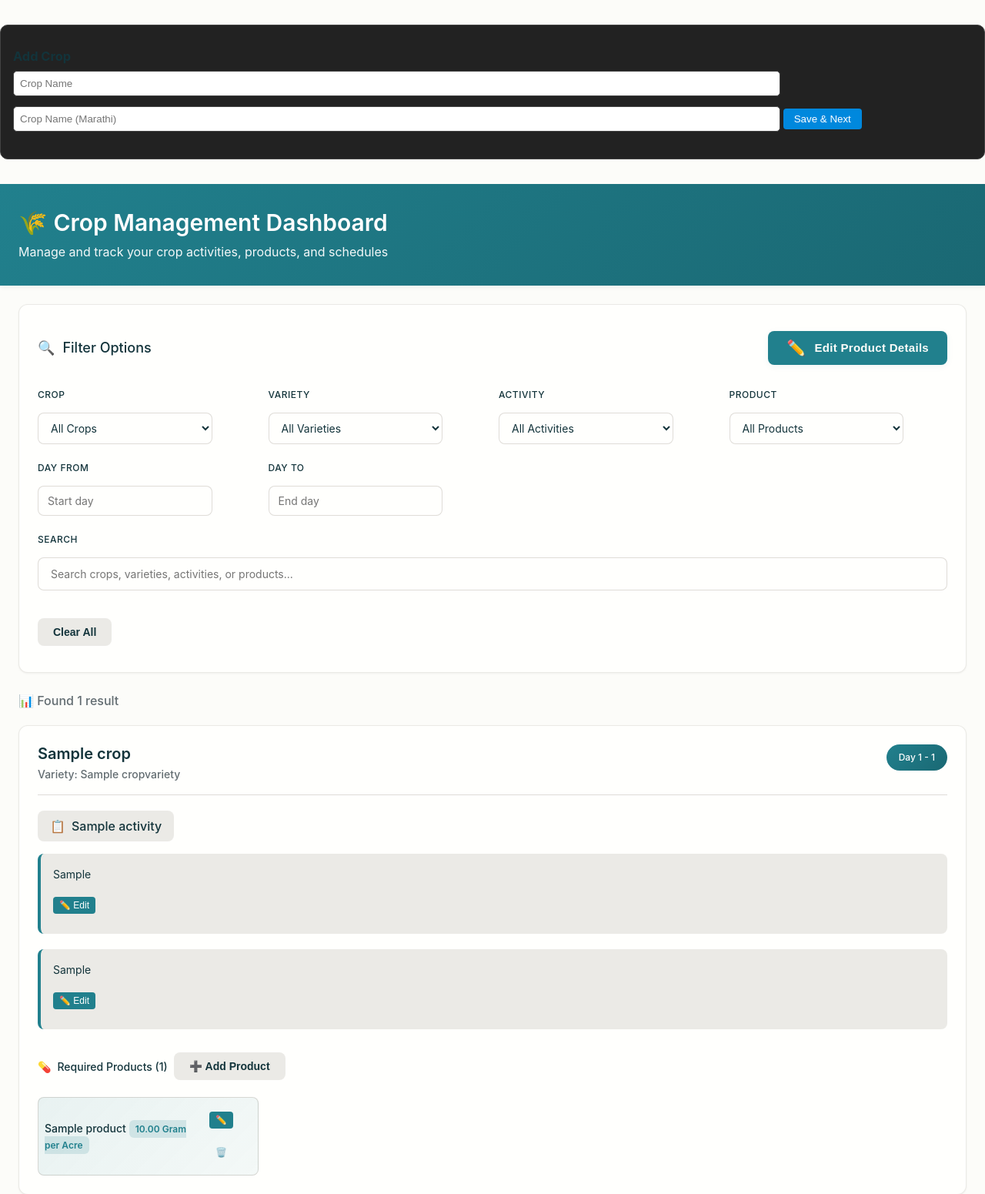
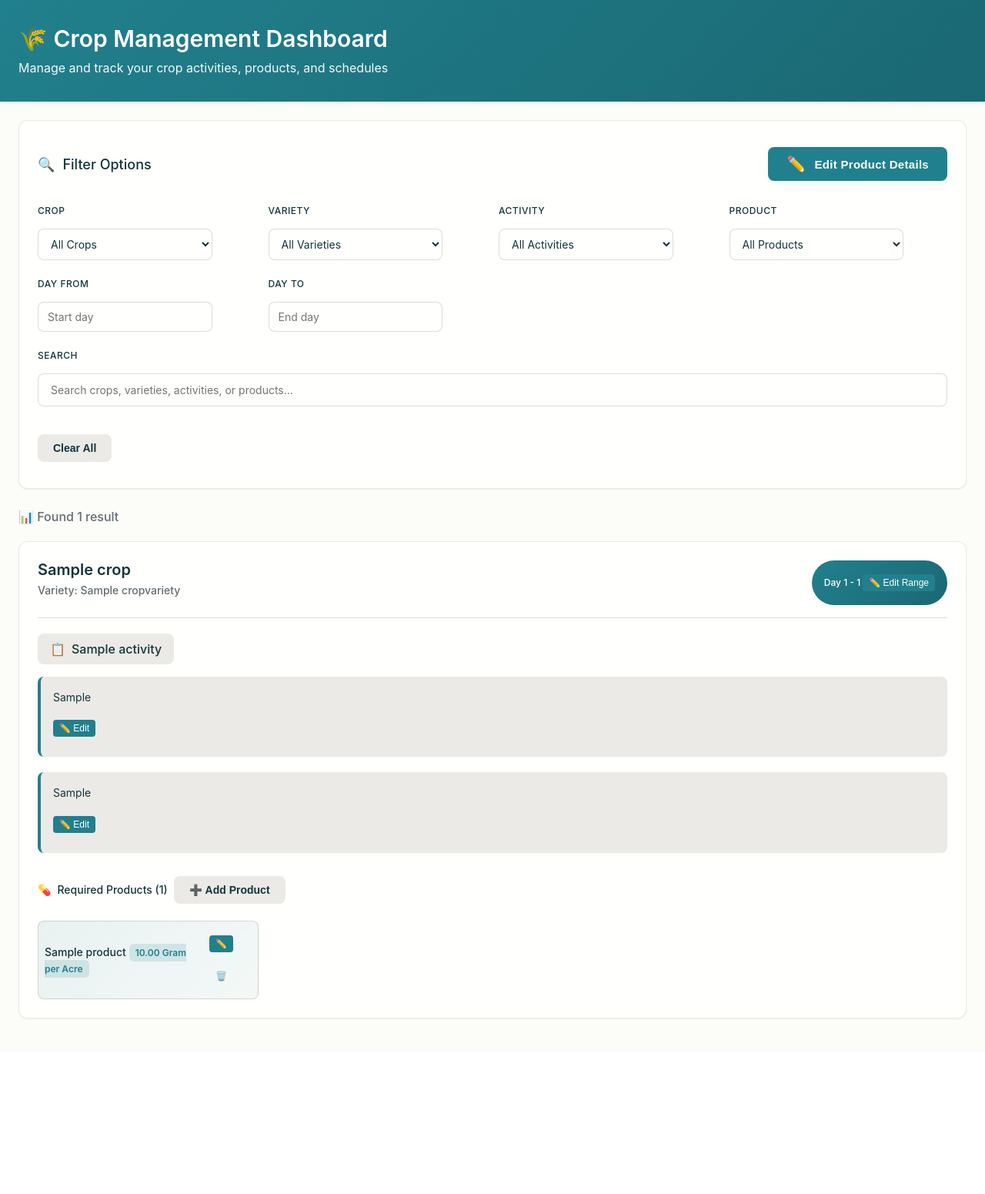
Before and after one commit to Bhati90/workcrop, a Django app: page / in a window 1280 px wide. Shown: the top 1551 px of the page at 77% size. After the commit the page ends 1324 px from the top, so only its background shows below. Run offline with Django 4.2, Linux system fonts and the light colour scheme; tables that the repository leaves empty hold one stand-in row (values such as "Sample post").

Commit message:
img edit

```diff
--- a/calender/templates/dashboard.html
+++ b/calender/templates/dashboard.html
@@ -568,58 +568,7 @@ button { padding: 6px 14px; margin: 10px 0; border-radius: 4px; background: #08d
 </head>
 <body>
     <div class="app-container">
-        <div class="wizard-form" id="wizardForm">
-  <!-- Step 1: Crop -->
-  <div class="wizard-step active" id="step-crop">
-    <h3>Add Crop</h3>
-    <input type="text" id="crop-name" placeholder="Crop Name" required>
-    <input type="text" id="crop-name-marathi" placeholder="Crop Name (Marathi)">
-    <button onclick="saveCrop()">Save & Next</button>
-  </div>
-  <!-- Step 2: Variety -->
-  <div class="wizard-step" id="step-variety">
-    <h3>Add Variety</h3>
-    <span id="current-crop"></span>
-    <input type="text" id="variety-name" placeholder="Variety Name" required>
-    <input type="text" id="variety-name-marathi" placeholder="Variety Name (Marathi)">
-    <button onclick="saveVariety()">Save & Next</button>
-  </div>
-  <!-- Step 3: Activity -->
-  <div class="wizard-step" id="step-activity">
-    <h3>Add Activity</h3>
-    <input type="text" id="activity-name" placeholder="Activity Name" required>
-    <input type="text" id="activity-name-marathi" placeholder="Activity Name (Marathi)">
-    <button onclick="saveActivity()">Save & Next</button>
-  </div>
-  <!-- Step 4: DayRange -->
-  <div class="wizard-step" id="step-dayrange">
-    <h3>Add Day Range</h3>
-    <input type="number" id="start-day" placeholder="Start Day" required>
-    <input type="number" id="end-day" placeholder="End Day" required>
-    <textarea id="info" placeholder="Activity Info"></textarea>
-    <textarea id="info-marathi" placeholder="Activity Info (Marathi)"></textarea>
-    <button onclick="saveDayRange()">Save & Next</button>
-  </div>
-  <!-- Step 5: Products for this DayRange -->
-  <div class="wizard-step" id="step-products">
-    <h3>Add Product for This Activity</h3>
-    <select id="product-id"></select>
-    <input type="number" step="0.01" id="dosage" placeholder="Dosage">
-    <select id="dosage-unit">
-      <option value="gm/acre">Gram per Acre</option>
-      <option value="kg/acre">Kilogram per Acre</option>
-      <option value="ml/acre">Milliliter per Acre</option>
-      <option value="liter/acre">Liter per Acre</option>
-      <option value="gm/liter">Gram per Liter</option>
-      <option value="ml/liter">Milliliter per Liter</option>
-      <option value="gm/plant">Gram per Plant</option>
-      <option value="ml/plant">Milliliter per Plant</option>
-    </select>
-    <button onclick="saveDayRangeProduct()">Add Product (repeat)</button>
-    <button onclick="endWizard()">Finish</button>
-    <div id="product-msg"></div>
-  </div>
-</div>
+
 
         <div class="header">
             <div class="header-content">
@@ -727,14 +676,17 @@ button { padding: 6px 14px; margin: 10px 0; border-radius: 4px; background: #08d
 
             {% if day_ranges %}
                 {% for day_range in day_ranges %}
-                <div class="crop-card">
-                    <div class="card-header">
+                <div class="crop-card" data-dayrange-id="{{ day_range.id }}">
+<div class="card-header" >
    <div class="card-title">
      <div class="crop-name">{{ day_range.crop_variety.crop.name }}</div>
      <div class="variety-name">Variety: {{ day_range.crop_variety.name }}</div>
    </div>
    <div class="day-badge">
      Day {{ day_range.start_day }} - {{ day_range.end_day }}
+     <button class="btn-edit" onclick="enableDayRangeEdit({{ day_range.id }}, {{ day_range.start_day }}, {{ day_range.end_day }})">
+        ✏️ Edit Range
+     </button>
    </div>
 </div>
 
@@ -818,6 +770,7 @@ button { padding: 6px 14px; margin: 10px 0; border-radius: 4px; background: #08d
 
 
 <script>
+
 document.addEventListener('DOMContentLoaded', function() {
     const filterForm = document.getElementById('filterForm');
     const cropSelect = document.getElementById('crop');
@@ -984,6 +937,96 @@ function saveInfoMarathi(dayRangeId) {
     const newInfo = document.getElementById(`info-marathi-edit-${dayRangeId}`).value;
     updateDayRange(dayRangeId, { info_marathi: newInfo }, 'info_marathi');
 }
+let currentAddProductDayRangeId = null;
+
+// Show add product form inline for a DayRange
+function addNewProduct(dayRangeId) {
+    // Hide any open add product forms
+    document.querySelectorAll('.add-product-row').forEach(el => el.remove());
+
+    const parent = document.getElementById('products-grid-' + dayRangeId);
+    // Prepare template for add row
+    let html = `
+    <div class="add-product-row" style="display:flex;align-items:center;gap:8px;margin:8px 0;">
+        <select id="add-product-select-${dayRangeId}">
+            ${PRODUCTS_LIST.map(prod => `<option value="${prod.id}">${prod.name}</option>`).join("")}
+        </select>
+        <input type="number" step="0.01" id="add-dosage-${dayRangeId}" placeholder="Dosage">
+        <select id="add-dosage-unit-${dayRangeId}">
+            <option value="gm/acre">Gram per Acre</option>
+            <option value="kg/acre">Kilogram per Acre</option>
+            <option value="ml/acre">Milliliter per Acre</option>
+            <option value="liter/acre">Liter per Acre</option>
+            <option value="gm/liter">Gram per Liter</option>
+            <option value="ml/liter">Milliliter per Liter</option>
+            <option value="gm/plant">Gram per Plant</option>
+            <option value="ml/plant">Milliliter per Plant</option>
+        </select>
+        <button onclick="saveNewProduct(${dayRangeId})">Add</button>
+        <button onclick="this.closest('.add-product-row').remove();">Cancel</button>
+    </div>
+    `;
+    parent.insertAdjacentHTML('afterbegin', html);
+    currentAddProductDayRangeId = dayRangeId;
+}
+
+// Replace with your way to expose products array. In Django, pass PRODUCTS_LIST as JSON context var.
+var PRODUCTS_LIST = window.PRODUCTS_LIST || [];
+
+function saveNewProduct(dayRangeId) {
+    const productId = document.getElementById('add-product-select-' + dayRangeId).value;
+    const dosage = document.getElementById('add-dosage-' + dayRangeId).value;
+    const dosageUnit = document.getElementById('add-dosage-unit-' + dayRangeId).value;
+    fetch('/api/day-range-products/', {
+        method: 'POST',
+        headers: {'Content-Type': 'application/json'},
+        body: JSON.stringify({
+            day_range: dayRangeId,
+            product: productId,
+            dosage: dosage,
+            dosage_unit: dosageUnit
+        })
+    }).then(resp => {
+        if (resp.ok) location.reload();
+        else alert('Error adding product');
+    });
+}
+
+// ----- DayRange (all fields) Edit support -----
+function enableDayRangeEdit(dayRangeId, start, end) {
+    let editBox = document.getElementById('dayrange-edit-box-' + dayRangeId);
+    if (editBox) {
+        editBox.style.display = 'block';
+        return;
+    }
+
+    // Dynamically create an edit form inline after card-header
+    let card = document.querySelector(`[data-dayrange-id="${dayRangeId}"] .card-header`);
+console.log(card);
+let formHtml = `
+    <div id="dayrange-edit-box-${dayRangeId}" style="margin:10px 0;">
+        <input type="number" id="edit-start-${dayRangeId}" value="${start}" style="width:70px;">
+        <input type="number" id="edit-end-${dayRangeId}" value="${end}" style="width:70px;">
+        <button onclick="saveDayRangeEdit(${dayRangeId})">Save</button>
+        <button onclick="document.getElementById('dayrange-edit-box-${dayRangeId}').style.display='none'">Cancel</button>
+    </div>
+    `;
+    card.insertAdjacentHTML('afterend', formHtml);
+}
+
+function saveDayRangeEdit(dayRangeId) {
+    const start = document.getElementById('edit-start-' + dayRangeId).value;
+    const end = document.getElementById('edit-end-' + dayRangeId).value;
+    fetch(`/api/day-ranges/${dayRangeId}/`, {
+        method: 'PATCH',
+        headers: {'Content-Type': 'application/json'},
+        body: JSON.stringify({start_day: start, end_day: end})
+    }).then(resp => {
+        if (resp.ok) location.reload();
+        else alert('Failed to update Day Range');
+    });
+}
+
 
 async function updateDayRange(dayRangeId, data, field) {
     try {
--- a/crop/settings.py
+++ b/crop/settings.py
@@ -221,7 +221,7 @@ BASE_DIR = Path(__file__).resolve().parent.parent
 SECRET_KEY = 'django-insecure-l6c$=vdsv7n-ng7cd_^6fvi7lig^+_a2!dzg5oy1^a6qklw$9t'
 
 # SECURITY WARNING: don't run with debug turned on in production!
-DEBUG = True
+DEBUG = False
 ALLOWED_HOSTS = os.getenv("ALLOWED_HOSTS", "localhost,127.0.0.1").split(",")
 
 REST_FRAMEWORK = {
@@ -245,6 +245,7 @@ INSTALLED_APPS = [
     'storages',
     'rest_framework',
     'corsheaders',
+    'django_filters',
 ]
 
 MIDDLEWARE = [
```
Lines whose indentation alone changed are shown as unchanged.
